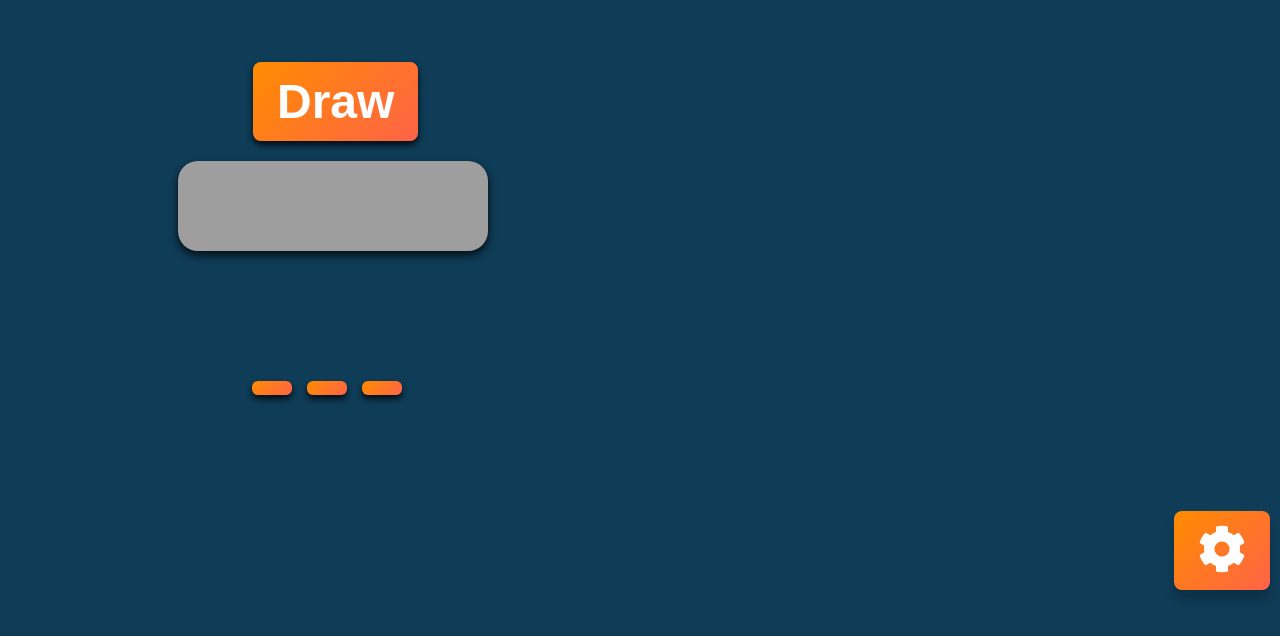
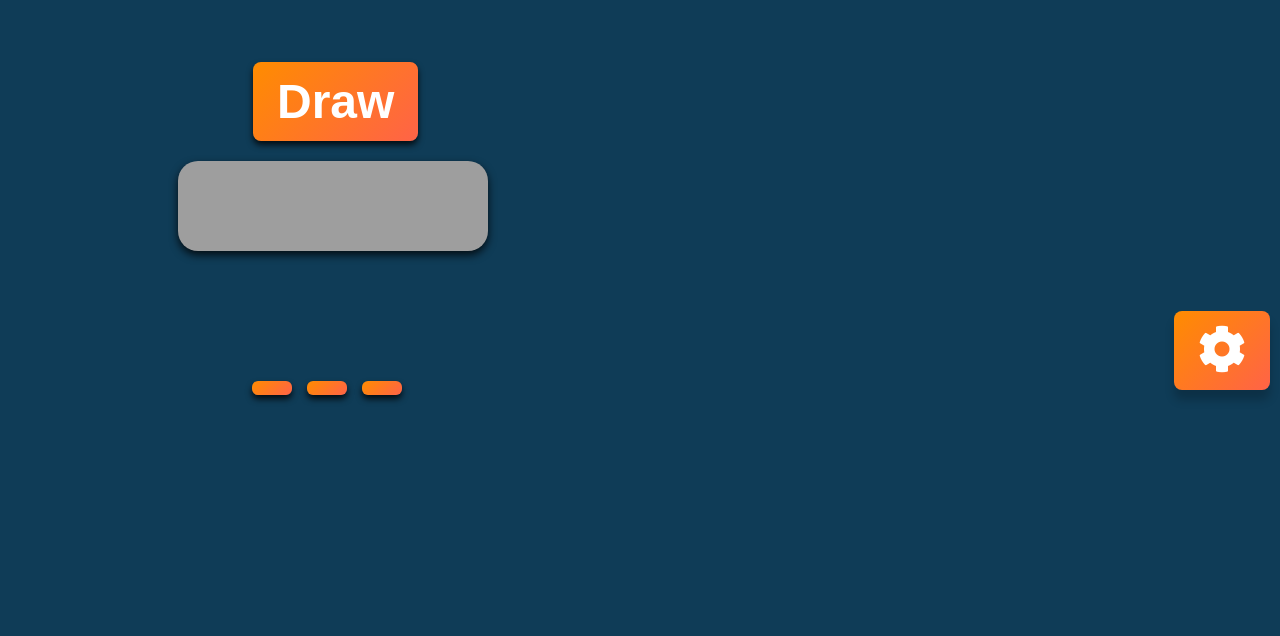
Before and after one commit to NashEsguerra/NamePickerbrgy.com, a plain HTML site: page index.html in a window 1280 px wide. Shown: the part 104-740 px from the top of the page. Drawn offline with nearby package versions, Linux system fonts and the light colour scheme; grey boxes are pictures that could not be loaded.

Commit message:
Update index.html

```diff
--- a/index.html
+++ b/index.html
@@ -359,7 +359,7 @@
         cursor: pointer;
         text-align: center;
         position: absolute;
-        top: 600px;
+        top: 400px;
         right: 0px;
         transition: all 0.01s ease;
         box-shadow: 0 10px 10px rgba(0, 0, 0, 0.2);
```
